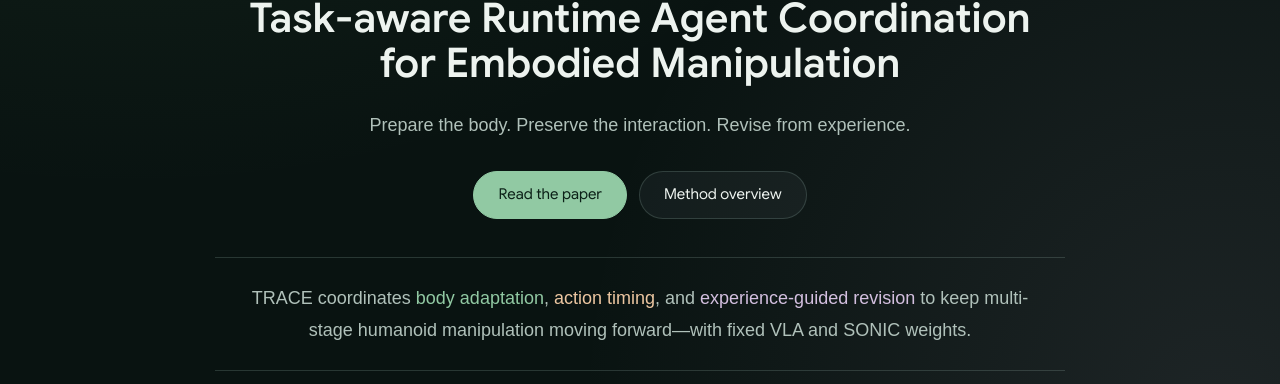
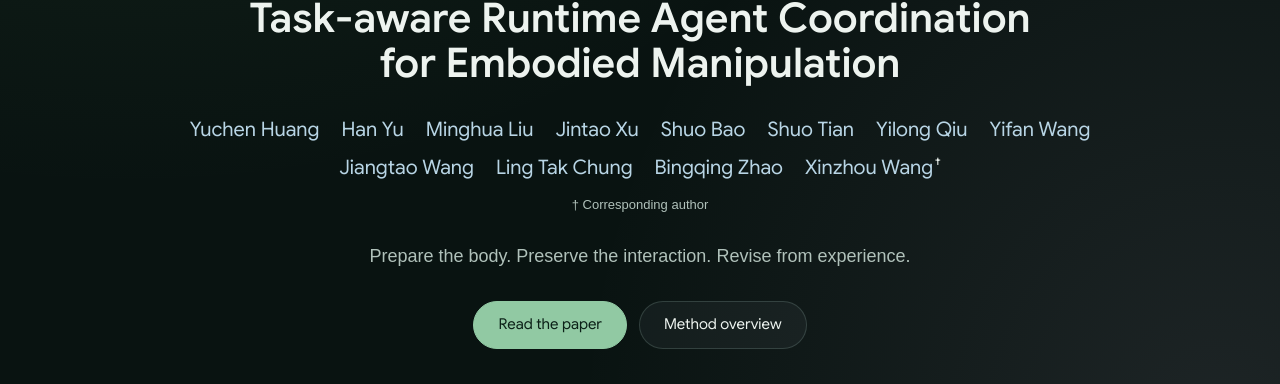
Before and after one commit to Diffire/TRACE, a plain HTML site: page index.html in a window 1280 px wide. Shown: the part 409-793 px from the top of the page. Drawn offline with Linux system fonts and the light colour scheme.

Commit message:
Add authors and corresponding author

```diff
--- a/index.html
+++ b/index.html
@@ -32,6 +32,9 @@
         <div class="eyebrow"><span class="eyebrow-line"></span> WHOLE-BODY CONTROL · RUNTIME COORDINATION</div>
         <div class="trace-wordmark" aria-hidden="true">TRACE</div><h1><span class="sr-only">TRACE: </span>Task-aware Runtime Agent Coordination<br class="desktop-break"> for Embodied Manipulation</h1>
 
+
+        <div class="authors" aria-label="Authors"><span>Yuchen Huang</span><span>Han Yu</span><span>Minghua Liu</span><span>Jintao Xu</span><span>Shuo Bao</span><span>Shuo Tian</span><span>Yilong Qiu</span><span>Yifan Wang</span><span>Jiangtao Wang</span><span>Ling Tak Chung</span><span>Bingqing Zhao</span><span>Xinzhou Wang<sup>†</sup></span></div>
+        <p class="author-note">† Corresponding author</p>
         <p class="hero-copy">Prepare the body. Preserve the interaction. Revise from experience.</p>
         <div class="hero-actions">
           <a class="button button-primary" href="TRACE_paper.pdf" target="_blank" rel="noopener">Read the paper</a>
--- a/styles.css
+++ b/styles.css
@@ -328,3 +328,9 @@ h1,h2,h3 { font-weight:600; }
 .brand { font-weight:600; letter-spacing:normal; }
 .nav-links,.button { font-weight:400; }
 .hero h1 { line-height:1.1; }
+
+.authors { display:flex; flex-wrap:wrap; justify-content:center; gap:6px 22px; max-width:960px; margin:28px auto 0; font-family:'Google Sans',Arial,sans-serif; font-size:20px; line-height:1.6; color:var(--blue); }
+.authors span { white-space:nowrap; }
+.authors sup { font-size:.65em; margin-left:2px; color:var(--text); }
+.author-note { margin:10px auto 0; font-size:13px; color:var(--muted); }
+@media(max-width:640px) { .authors { font-size:16px; gap:4px 16px; margin-top:24px; } }
```
